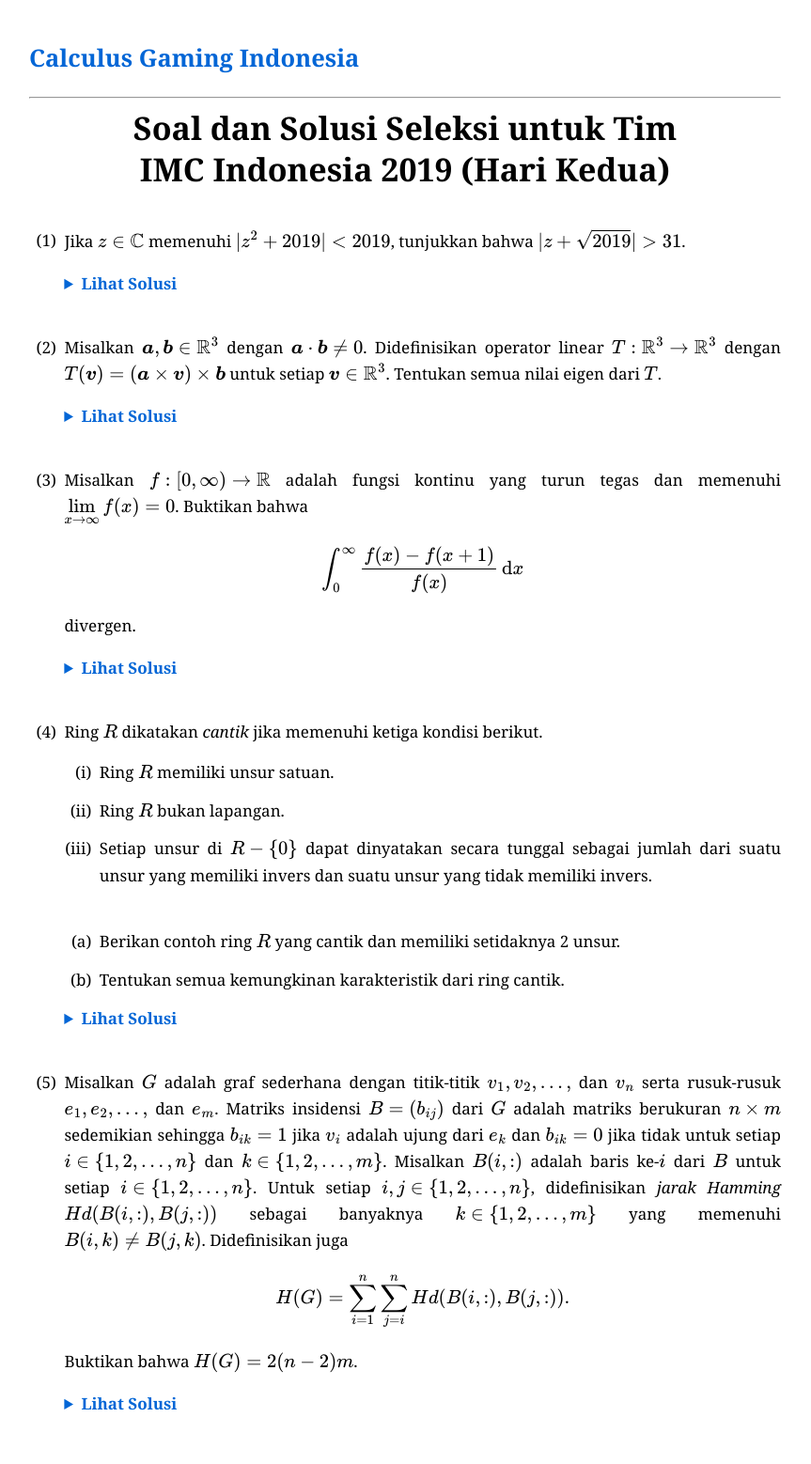
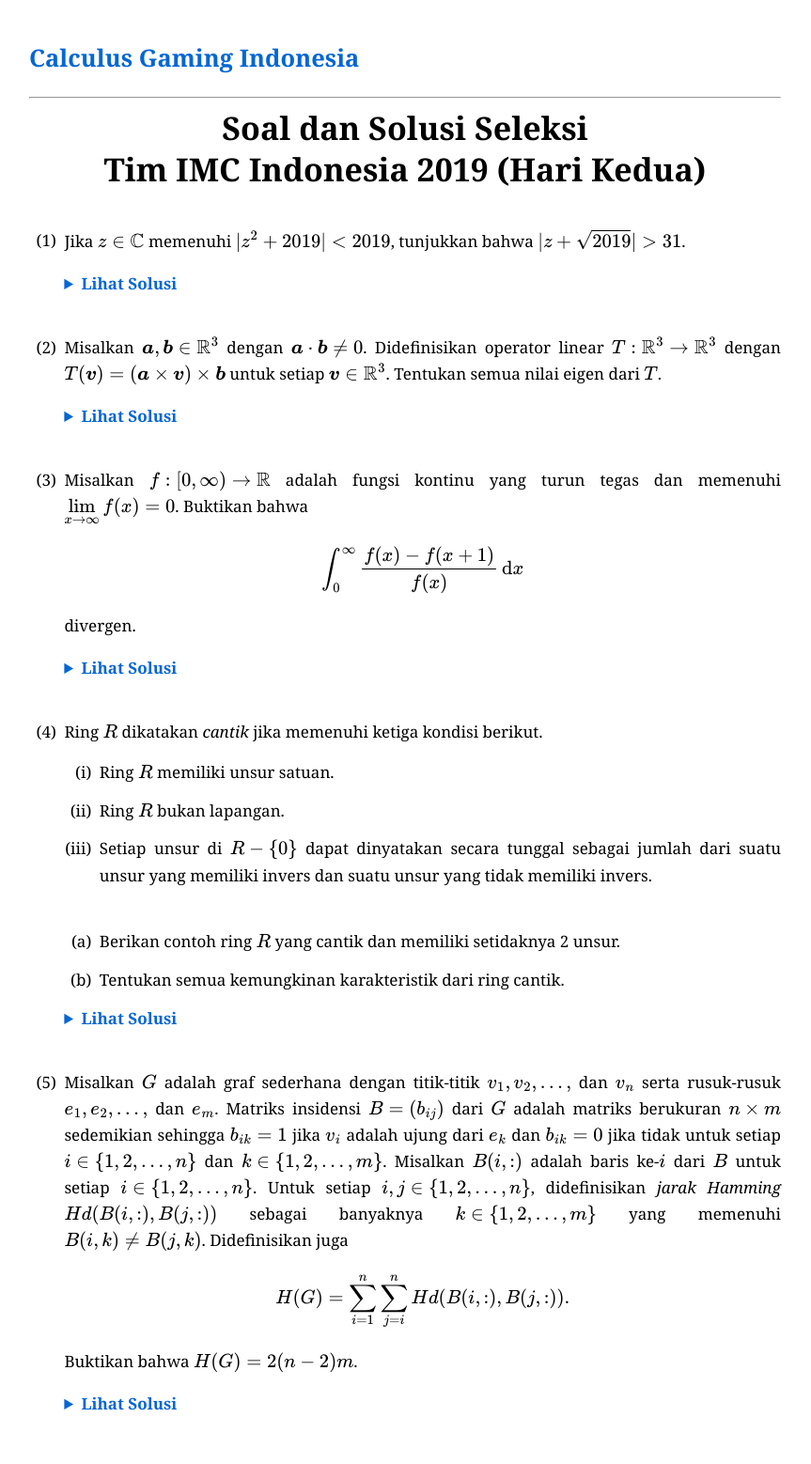
Before and after one commit to calculusgamingindonesia/calculusgamingindonesia.github.io, a Jekyll site: the page built from _posts/2026-07-02-sel-tim-imc-indo-19-2.md, in a window 1280 px wide. Shown: the whole page at 94% size, without its empty margins (209-1072 px from the left). Built offline with Jekyll 4.4.1, drawn with Linux system fonts in a browser that asks for light colours; some web fonts are replaced.

Commit message:
Update 2026-07-02-sel-tim-imc-indo-19-2.md

```diff
--- a/_posts/2026-07-02-sel-tim-imc-indo-19-2.md
+++ b/_posts/2026-07-02-sel-tim-imc-indo-19-2.md
@@ -1,13 +1,13 @@
 ---
 layout: default
-title: "Soal dan Solusi Seleksi untuk Tim IMC Indonesia 2019 (Hari Kedua)"
+title: "Soal dan Solusi Seleksi Tim IMC Indonesia 2019 (Hari Kedua)"
 date: 2026-07-02
 category: soaldansolusi
 urutan: 202
 ---
 
 <div style="text-align: center; margin-bottom: 40px;">
-    <h1 style="margin: 0; line-height: 1.3;">Soal dan Solusi Seleksi untuk Tim <br> IMC Indonesia 2019 (Hari Kedua)</h1>
+    <h1 style="margin: 0; line-height: 1.3;">Soal dan Solusi Seleksi <br> Tim IMC Indonesia 2019 (Hari Kedua)</h1>
 </div>
 
 1. Jika $z\in\mathbb{C}$ memenuhi $\vert z^2+2019\vert<2019$, tunjukkan bahwa $\vert z+\sqrt{2019}\vert>31$.
```
